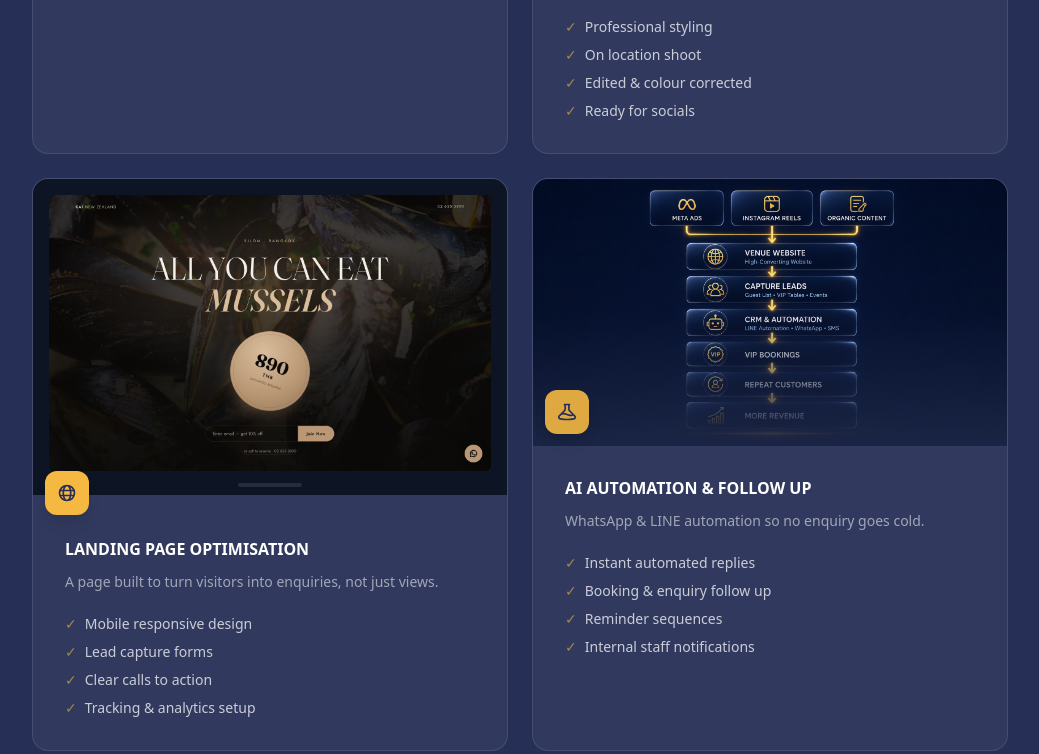
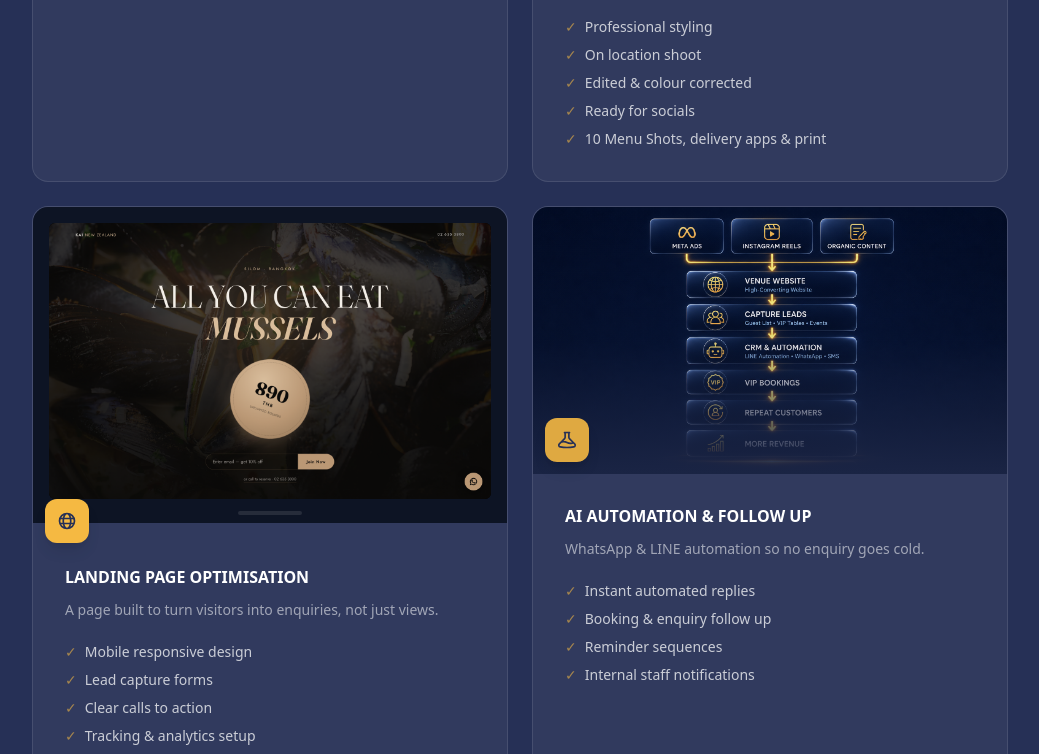
Before and after one commit to MarcoSager/dreamkeymedia-hospitality, a plain HTML site: page index.html in a window 1280 px wide. Shown: the part 2164-2918 px from the top of the page, without its empty margins (120-1159 px from the left). Drawn offline with nearby package versions, Linux system fonts and the light colour scheme.

Commit message:
Add 10 Menu Shots bullet back to menu card

```diff
--- a/index.html
+++ b/index.html
@@ -282,6 +282,7 @@ src="https://www.facebook.com/tr?id=2090897571491365&ev=PageView&noscript=1"
               <li class="flex items-start gap-2"><span class="text-gold/60">✓</span>On location shoot</li>
               <li class="flex items-start gap-2"><span class="text-gold/60">✓</span>Edited & colour corrected</li>
               <li class="flex items-start gap-2"><span class="text-gold/60">✓</span>Ready for socials</li>
+              <li class="flex items-start gap-2"><span class="text-gold/60">✓</span>10 Menu Shots, delivery apps & print</li>
             </ul>
           </div>
         </div>
```
